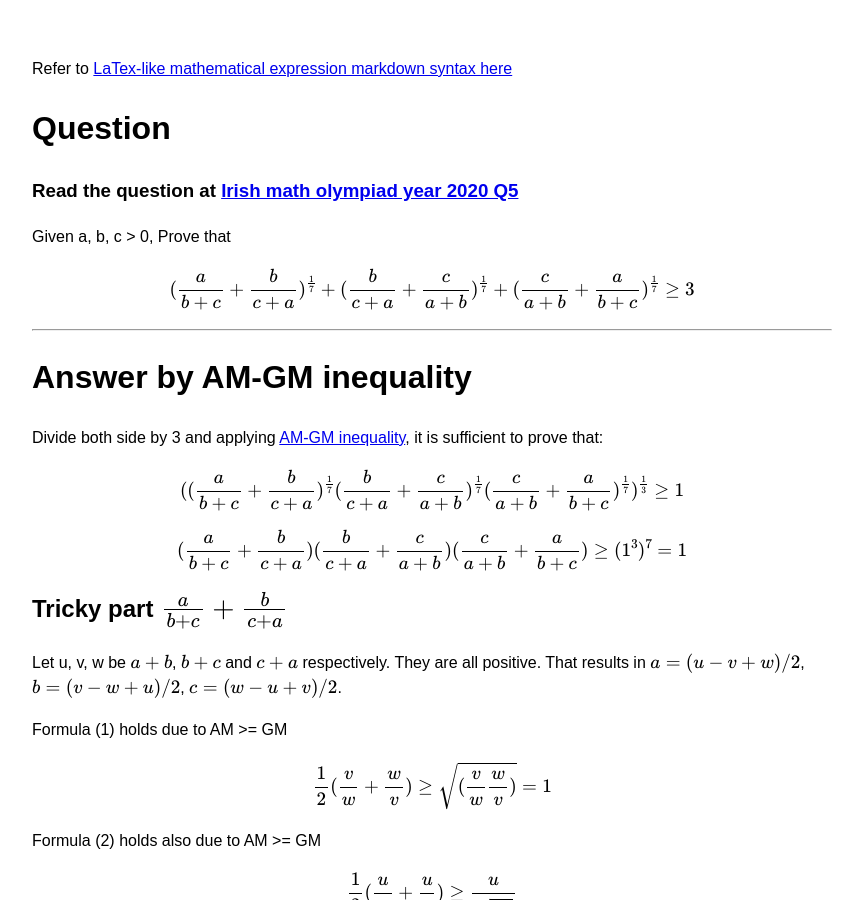
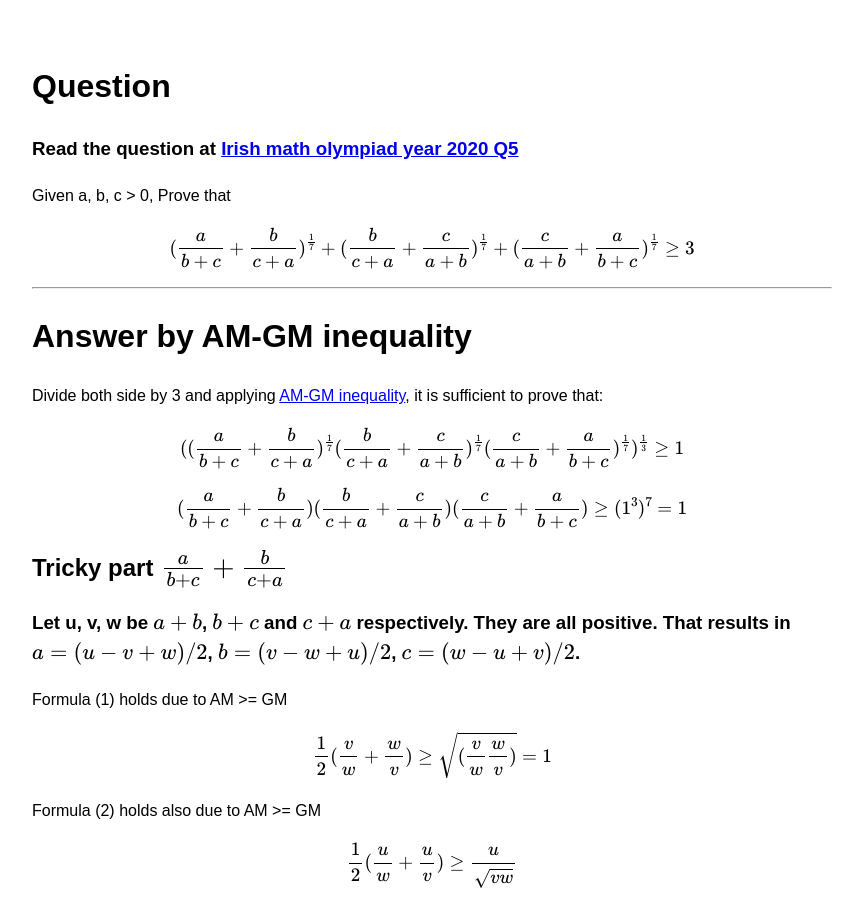
Before and after one commit to tinhomak/tinhomak.github.io, a Jekyll site: the page docs/math/solve_an_2020_irish_math_olymapid_question.html, which Jekyll copies as it is, in a window 1280 px wide and 900 px high. Shown: the whole window, without its empty margins (208-1071 px from the left). Built offline with Jekyll 4.4.1, drawn with Linux system fonts in a browser that asks for light colours; some of the changed text lies outside the part shown.

Commit message:
Revise content and structure of math olympiad question
Updated the HTML content for the 2020 Irish Math Olympiad question, including changes to headings and references.

```diff
--- a/docs/math/solve_an_2020_irish_math_olymapid_question.html
+++ b/docs/math/solve_an_2020_irish_math_olymapid_question.html
@@ -7,13 +7,10 @@
 </head>
 <body style="font-family: sans-serif; line-height: 1.6; padding: 40px; max-width: 800px; margin: auto;">
 
-    <p>Refer to <a href="https://docs.github.com/en/get-started/writing-on-github/working-with-advanced-formatting/writing-mathematical-expressions">LaTex-like mathematical expression markdown syntax here</a></p>
     <h1>Question</h1>
     <h3>Read the question at <a href="https://maths.ucd.ie/~dukes/Irish_Maths_Olympiad_Compendium.pdf">Irish math olympiad year 2020 Q5</a></h3>
-
     <p>Given a, b, c > 0, Prove that</p>
 $$(\frac{a}{b+c} + \frac{b}{c+a}) ^ \frac{1}{7} + (\frac{b}{c+a} + \frac{c}{a+b}) ^ \frac{1}{7} + (\frac{c}{a+b} + \frac{a}{b+c}) ^ \frac{1}{7} \geq 3$$
-
     <hr/>
 
     <h1>Answer by AM-GM inequality</h1>
@@ -23,7 +20,7 @@ $$(\frac{a}{b+c} + \frac{b}{c+a}) ^ \frac{1}{7} + (\frac{b}{c+a} + \frac{c}{a+b}
         $$(\frac{a}{b+c} + \frac{b}{c+a})  (\frac{b}{c+a} + \frac{c}{a+b}) (\frac{c}{a+b} + \frac{a}{b+c}) \geq (1 ^ 3) ^ 7 = 1$$
     </p>
     <h2>Tricky part \( \frac{a}{b+c} + \frac{b}{c+a} \)</h2>
-    <p>Let u, v, w be \( a+b \), \( b+c \) and \( c+a \) respectively. They are all positive. That results in \( a=(u-v+w)/2 \), \( b=(v-w+u)/2 \), \( c=(w-u+v)/2 \).</p>
+    <h3>Let u, v, w be \( a+b \), \( b+c \) and \( c+a \) respectively. They are all positive. That results in \( a=(u-v+w)/2 \), \( b=(v-w+u)/2 \), \( c=(w-u+v)/2 \).</h3>
     <p>Formula (1) holds due to AM >= GM</p>
     <p>$$\frac{1}{2} ( \frac{v}{w} + \frac{w}{v}) \geq \sqrt{ (\frac{v}{w} \frac{w}{v}) } = 1 $$</p>
     <p>Formula (2) holds also due to AM >= GM</p>
```
Also changed, not shown: other parts of docs/math/solve_an_2020_irish_math_olymapid_question.html (+1 -0 lines).
